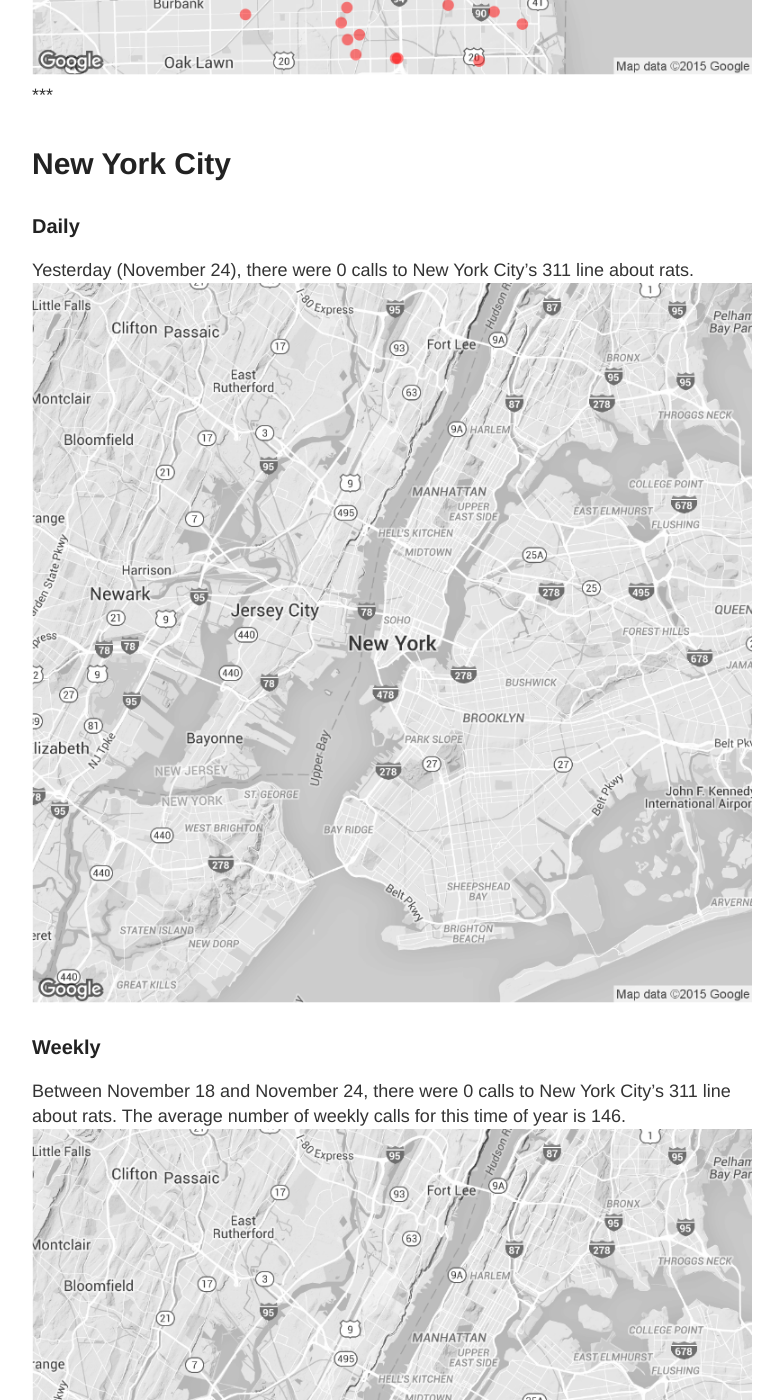
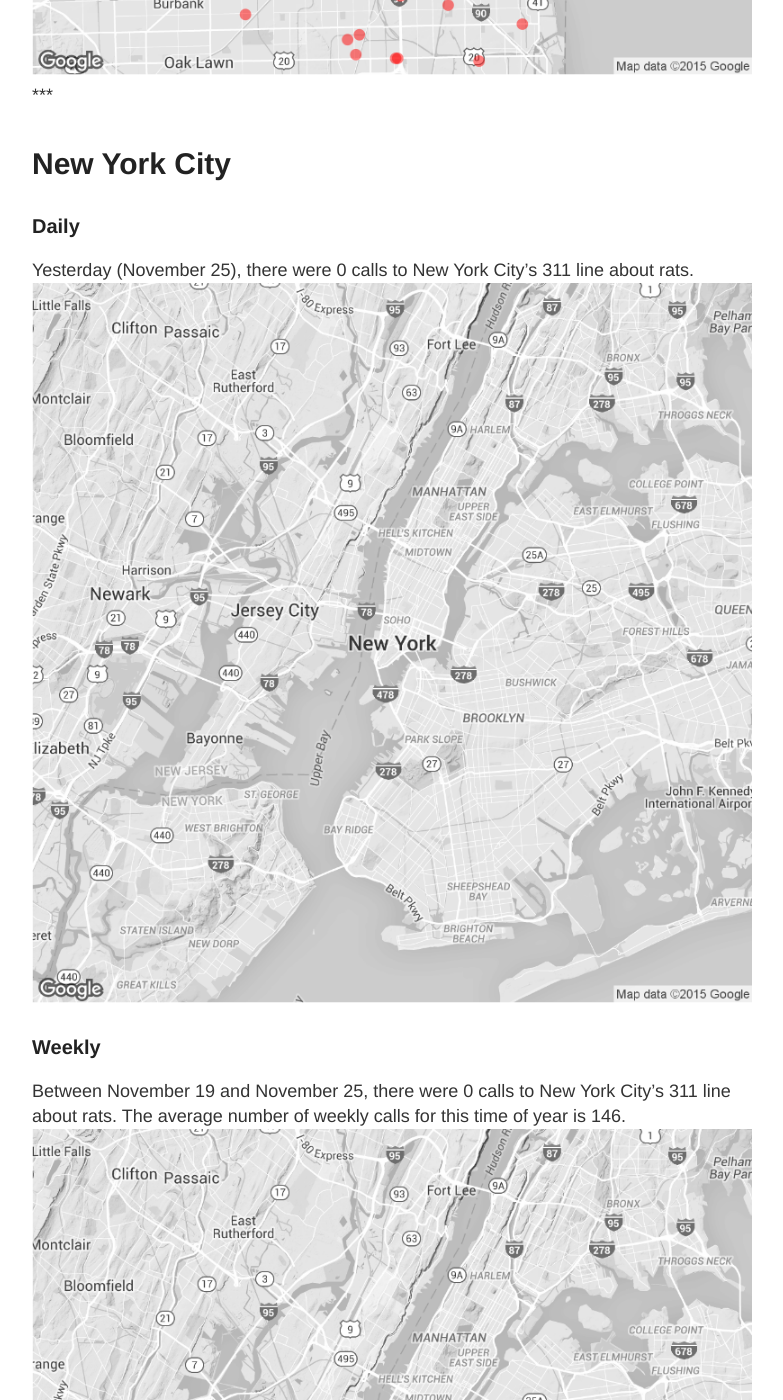
Before and after one commit to DanielHadley/ratmaps, a Jekyll site: the page built from daily.md, in a window 1280 px wide and 1400 px high, scrolled down 1986 px. Shown: the whole window, without its empty margins (248-1031 px from the left). Built offline with Jekyll 4.4.1, drawn with Linux system fonts in a browser that asks for light colours; comment, search, counter and statistics services are not loaded; some of the changed text lies outside the part shown.

Commit message:
Daily Maps

```diff
--- a/daily.md
+++ b/daily.md
@@ -15,22 +15,22 @@
 
 ### Daily
 
-Yesterday (November 24), there were 63 calls to Chicago's 311 line about rats.
+Yesterday (November 25), there were 72 calls to Chicago's 311 line about rats.
 ![Chicago rat calls to 311 weekly map]({{ site.cityimages }}/daily/Chicago_Rat_Map_Daily.png)
 
 ### Weekly
-Between November 18 and November 24, there were 445 calls to Chicago's 311 line about rats. The average number of weekly calls for this time of year is 417.
+Between November 19 and November 25, there were 405 calls to Chicago's 311 line about rats. The average number of weekly calls for this time of year is 417.
 ![Chicago rat calls to 311 weekly map]({{ site.cityimages }}/daily/Chicago_Rat_Map_Weekly.png)
 ***
 # New York City <a id="nyc"><a>
 
 ### Daily
 
-Yesterday (November 24), there were 0 calls to New York City's 311 line about rats.
+Yesterday (November 25), there were 0 calls to New York City's 311 line about rats.
 ![NYC rat calls to 311 weekly map]({{ site.cityimages }}/daily/NYC_Rat_Map_Daily.png)
 
 ### Weekly
-Between November 18 and November 24, there were 0 calls to New York City's 311 line about rats. The average number of weekly calls for this time of year is 146.
+Between November 19 and November 25, there were 0 calls to New York City's 311 line about rats. The average number of weekly calls for this time of year is 146.
 ![NYC rat calls to 311 weekly map]({{ site.cityimages }}/daily/NYC_Rat_Map_Weekly.png)
 
 Each red dot represents one call about a rat seen in that location. The dots are transparent, so multiple calls from one location will be seen as a solid dot. The usual caveats apply: more calls do not necessarily mean that there are more rats in that location than other parts of the city. A cluster of dots could indicate that one resident is unusually vocal about rodents in his or her neighborhood. Also, more densely populated neighborhoods tend to make more calls to 311.
```
Also changed, not shown: images/pages/daily/Chicago_Rat_Map_Daily.png, images/pages/daily/Chicago_Rat_Map_Weekly.png, images/pages/daily/NYC_Rat_Map_Daily.png, images/pages/daily/NYC_Rat_Map_Weekly.png.
